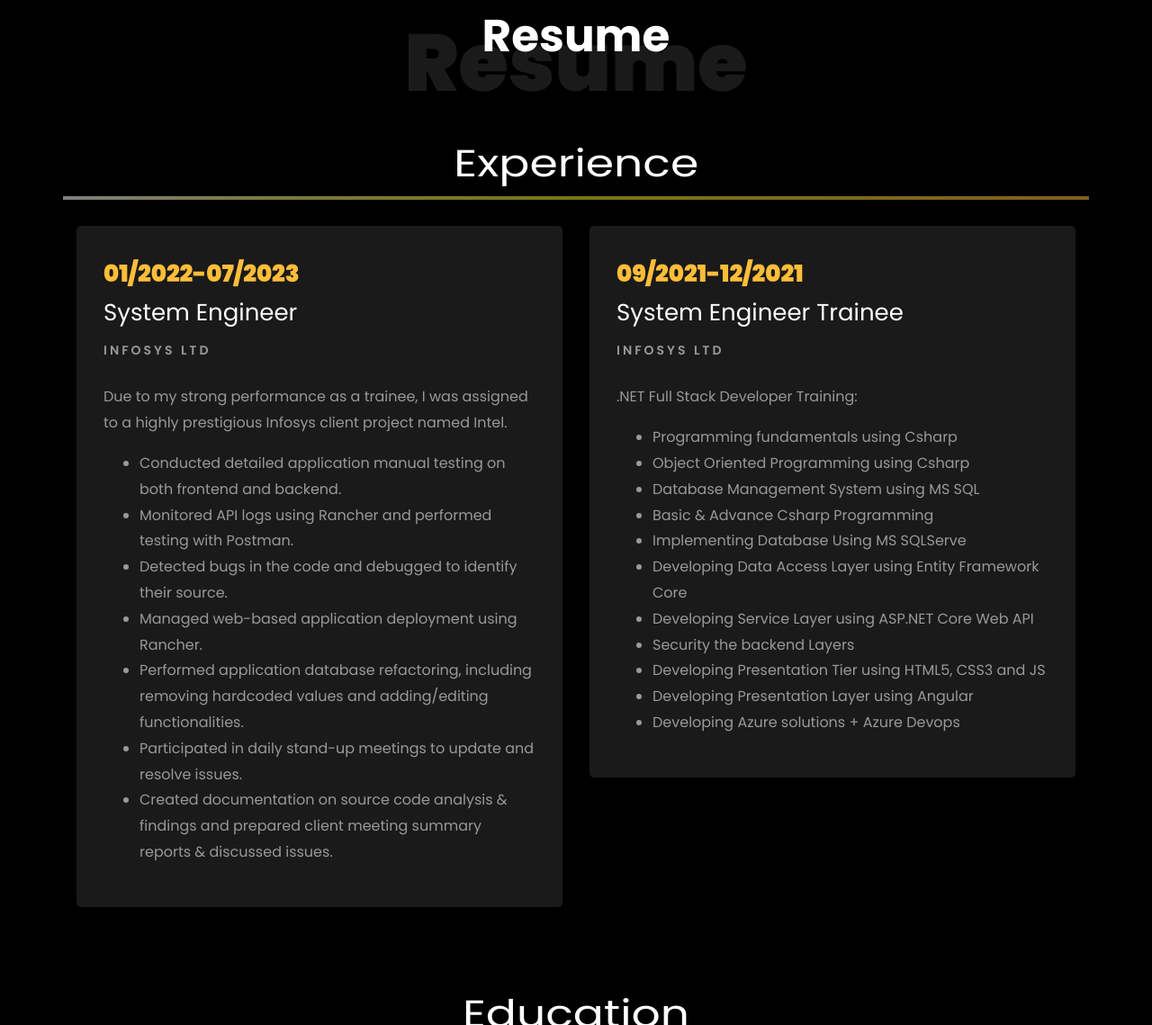
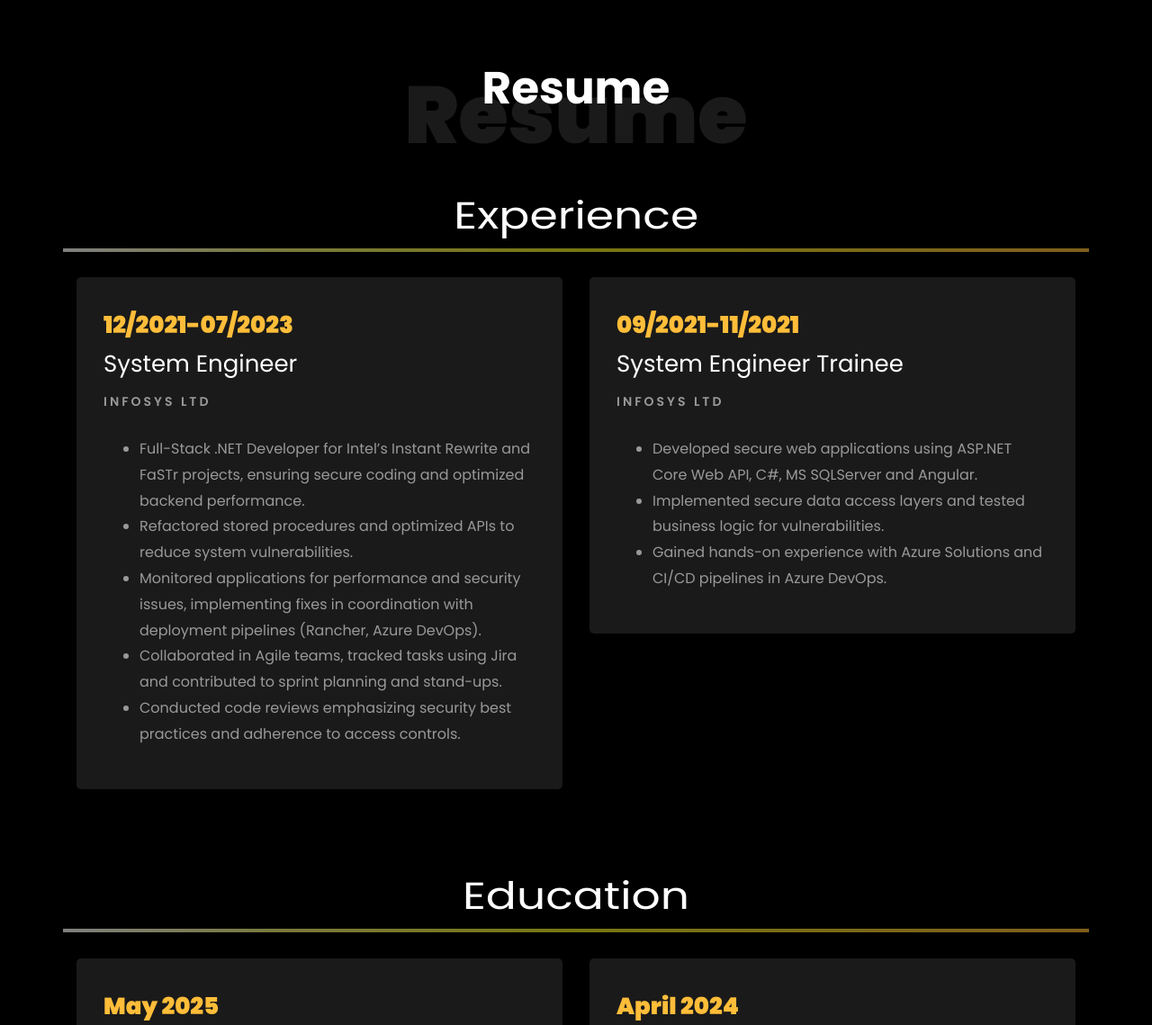
Before and after one commit to Fatima-Abubakar-Furniturewala/Fatima-Abubakar-Furniturewala.github.io, a plain HTML site: page index.html in a window 1280 px wide. Shown: the part 1454-2593 px from the top of the page at 90% size. Drawn offline with Linux system fonts and the light colour scheme; files whose address does not match are found by name.

Commit message:
Update index.html

```diff
--- a/index.html
+++ b/index.html
@@ -142,7 +142,8 @@
 	      	<div class="overlay"></div>
 	         <div class="container">
 	          <div class="row d-md-flex no-gutters slider-text align-items-end justify-content-end" data-scrollax-parent="true">
-	          	<div class="one-third js-fullheight order-md-last img" style="background-image:url(images/profile.png); background-size: 70%">
+	          	<!-- <div class=" order-md-last img h-100" style="background-image:url(images/admi.png); width: 50%; height: 945px;  background-size: 80%"> -->
+					<div class="one-third js-fullheight order-md-last img" style="background-image:url(images/profile.png); background-size: 60%">
 	          	 <div class="overlay"></div>
 	          	</div>
 		          <div class="one-forth d-flex  align-items-center ftco-animate" data-scrollax=" properties: { translateY: '70%' }">
@@ -280,17 +281,36 @@
 
 								<h1 class="big">About</h1>
 								<h2 class="mb-4">About Me</h2>
-								<p>I hold a Bachelor's degree in Information Technology and have recently completed a Graduate Certificate in Cloud Architecture and Administration. I am currently enrolled in a Post-Graduate Certificate in Cyber Security Operations course at York University.</p>
+								<p>I hold a Bachelor's degree in Information Technology and have recently completed a Graduate Certificate in Cloud Architecture and Administration. I am currently enrolled in a Cyber Security Operations postgraduate course at York University.</p>
 								<!-- <p>In my Cloud Architecture and Administration program, I acquired practical experience in deploying applications on AWS using Terraform, Kubernetes, and Docker. In Azure, I established an infrastructure that supports remote connections via RDP. My knowledge extends to security aspects such as Confidentiality, Integrity, and Availability (CIA), maturity levels, Identity and Access Management, Zero-Trust Architecture, Vulnerability Assessment, and Incident Respond. Additionally, I have honed my skills in utilizing GitHub Actions.</p>
 								<p>I have gained hands-on experience in using Microsoft’s SysInternals site to find ports which are listening for a connection and main process and sub-processes for each port. I have used the Forensic Tool Kit (FTK) to assess electronic evidence to determine further analysis. I have examined a Disk Image using tools like md5sum and Autopsy, demonstrating the ability to obtain evidence from a raw image. I have also created a Runbook and designed a Tabletop exercise.</p> -->
-								<p>I have been employed at Infosys Ltd. for almost two years. Due to my outstanding performance during training, I was assigned to a highly prestigious Infosys client project named Intel, where I primarily focused on the challenging and rewarding tasks of migrating existing applications to more streamlined microservices and optimizing databases for better efficiency.</p>
+								<p>I have been employed at Infosys Company for almost two years. The initial four months included learning and training sessions. At the end of each module, there was a hands-on examination to test employees' skills. A total of four tests were conducted, and I excelled in all of them. Due to my strong performance in the tests, I was assigned to a highly prestigious Infosys client project named Intel, where I primarily focused on the challenging and rewarding tasks of migrating existing applications to more streamlined microservices and optimizing databases for better efficiency.</p>
+								<!-- <p>With over 5 years of comprehensive experience in the field of data science & analytics, accompanied by a bachelor's degree in engineering.
+									Proficient in data analysis, statistical analysis, hypothesis testing, customer behaviour analysis, &amp; machine learning.
+									Demonstrated success in leading impactful projects and providing effective mentorship.</p> -->
+								<!-- <ul class="about-info mt-4 px-md-0 px-2">
+									<li class="d-flex"><span>Profile:</span> <span>Data Science &amp; Analytics</span></li>
+									<li class="d-flex"><span>Domain:</span> <span>Retail, Ecommerce, BFSI &amp; Digital Marketing</span></li>
+									<li class="d-flex"><span>Education:</span> <span>Bachelor of Engineering</span></li>
+									<li class="d-flex"><span>Language:</span> <span>English, Hindi</span></li>
+									<li class="d-flex"><span>BI Tools:</span> <span>Microsoft Power BI, Looker &amp; Tableau</span></li>
+									<li class="d-flex"><span>Other Skills:</span> <span>Cloud, PySpark, Excel, Git, JIRA, Google Analytics &amp; SEO</span></li>
+									<li class="d-flex"><span>Interest:</span> <span>Traveling, Travel Photography, Teaching</span></li>
 
-
+								</ul> -->
 							</div>
 						</div>
 
 
-
+						<!-- <div class="counter-wrap ftco-animate d-flex mt-md-3">
+							<div class="text">
+								<p class="mb-4">
+									<span class="number" data-number="30">0</span> <span>+</span>
+									<span>&nbsp; Projects completed</span>
+								</p>
+								<p><a href="https://www.linkedin.com/in/rishabhnmishra/" class="btn btn-primary py-3 px-3">LinkedIn</a></p>
+							</div>
+						</div> -->
 					</div>
 				</div>
 			</div>
@@ -306,7 +326,7 @@
           <div class="col-md-10 heading-section text-center ftco-animate">
           	<h1 class="big big-2">Resume</h1>
             <h2 class="mb-4">Resume</h2>
-
+            <!-- <p>Seasoned Senior Data Analyst with 5+ years of experience driving business strategies through data-driven insights. Proven expertise in data science, statistical analysis, machine learning algorithms and project management.</p> -->
           </div>
         </div>
 
@@ -319,18 +339,16 @@
 		<div class="row">
 				<div class="col-md-6">
 					<div class="resume-wrap ftco-animate">
-						<span class="date">01/2022-07/2023</span>
+						<span class="date">12/2021-07/2023</span>
 						<h2>System Engineer</h2>
 						<span class="position">infosys Ltd</span>
-						<p class="mt-4">Due to my strong performance as a trainee, I was assigned to a highly prestigious Infosys client project named Intel.
+						<p class="mt-4">
 							<ul>
-								<li>Conducted detailed application manual testing on both frontend and backend.</li>
-								<li>Monitored API logs using Rancher and performed testing with Postman.</li>
-								<li>Detected bugs in the code and debugged to identify their source.</li>
-								<li>Managed web-based application deployment using Rancher.</li>
-								<li>Performed application database refactoring, including removing hardcoded values and adding/editing functionalities.</li>
-								<li>Participated in daily stand-up meetings to update and resolve issues.</li>
-								<li>Created documentation on source code analysis &amp findings and prepared client meeting summary reports &amp discussed issues.</li>
+								<li>Full-Stack .NET Developer for Intel’s Instant Rewrite and FaSTr projects, ensuring secure coding and optimized backend performance.</li>
+								<li>Refactored stored procedures and optimized APIs to reduce system vulnerabilities.</li>
+								<li>Monitored applications for performance and security issues, implementing fixes in coordination with deployment pipelines (Rancher, Azure DevOps).</li>
+								<li>Collaborated in Agile teams, tracked tasks using Jira and contributed to sprint planning and stand-ups.</li>
+								<li>Conducted code reviews emphasizing security best practices and adherence to access controls.</li>
 							</ul>
 						</p>
 					</div>
@@ -339,22 +357,14 @@
 
 				<div class="col-md-6">
 					<div class="resume-wrap ftco-animate">
-						<span class="date">09/2021-12/2021</span>
+						<span class="date">09/2021-11/2021</span>
 						<h2>System Engineer Trainee</h2>
 						<span class="position">Infosys Ltd</span>
-						<p class="mt-4">.NET Full Stack Developer Training:
+						<p class="mt-4">
 							<ul>
-								<li>Programming fundamentals using Csharp</li>
-								<li>Object Oriented Programming using Csharp </li>
-								<li>Database Management System using MS SQL</li>
-								<li>Basic & Advance Csharp Programming</li>
-								<li>Implementing Database Using MS SQLServe</li>
-								<li>Developing Data Access Layer using Entity Framework Core</li>
-								<li>Developing Service Layer using ASP.NET Core Web API</li>
-								<li>Security the backend Layers</li>
-								<li>Developing Presentation Tier using HTML5, CSS3 and JS </li>
-								<li>Developing Presentation Layer using Angular</li>
-								<li>Developing Azure solutions + Azure Devops</li>
+								<li>Developed secure web applications using ASP.NET Core Web API, C#, MS SQLServer and Angular.</li>
+								<li>Implemented secure data access layers and tested business logic for vulnerabilities.</li>
+								<li>Gained hands-on experience with Azure Solutions and CI/CD pipelines in Azure DevOps.</li>
 							</ul>
 						</p>
 					</div>
@@ -374,10 +384,10 @@
 			<div class="row">
     			<div class="col-md-6">
     				<div class="resume-wrap ftco-animate">
-    					<span class="date">April 2025</span>
+    					<span class="date">May 2025</span>
     					<h2>Post-Graduate Certificate in Cyber Security Operations</h2>
     					<span class="position">York University</span>
-    					<!-- <p class="mt-4">Grade: First class distinction.</p> -->
+    					<p class="mt-4">Grade: Achieved Grade A in all individual courses.</p>
     				</div>
     			</div>
 
@@ -386,7 +396,7 @@
     					<span class="date">April 2024</span>
     					<h2>Graduate Certificate in Cloud Architecture and Administration</h2>
     					<span class="position">Seneca Polytechnic</span>
-    					<!-- <p class="mt-4">Grade: First class distinction.</p> -->
+    					<p class="mt-4">GPA: 3.7/4.0 (President's Honour List Award by David Agnew)</p>
     				</div>
 				</div>
 
```
